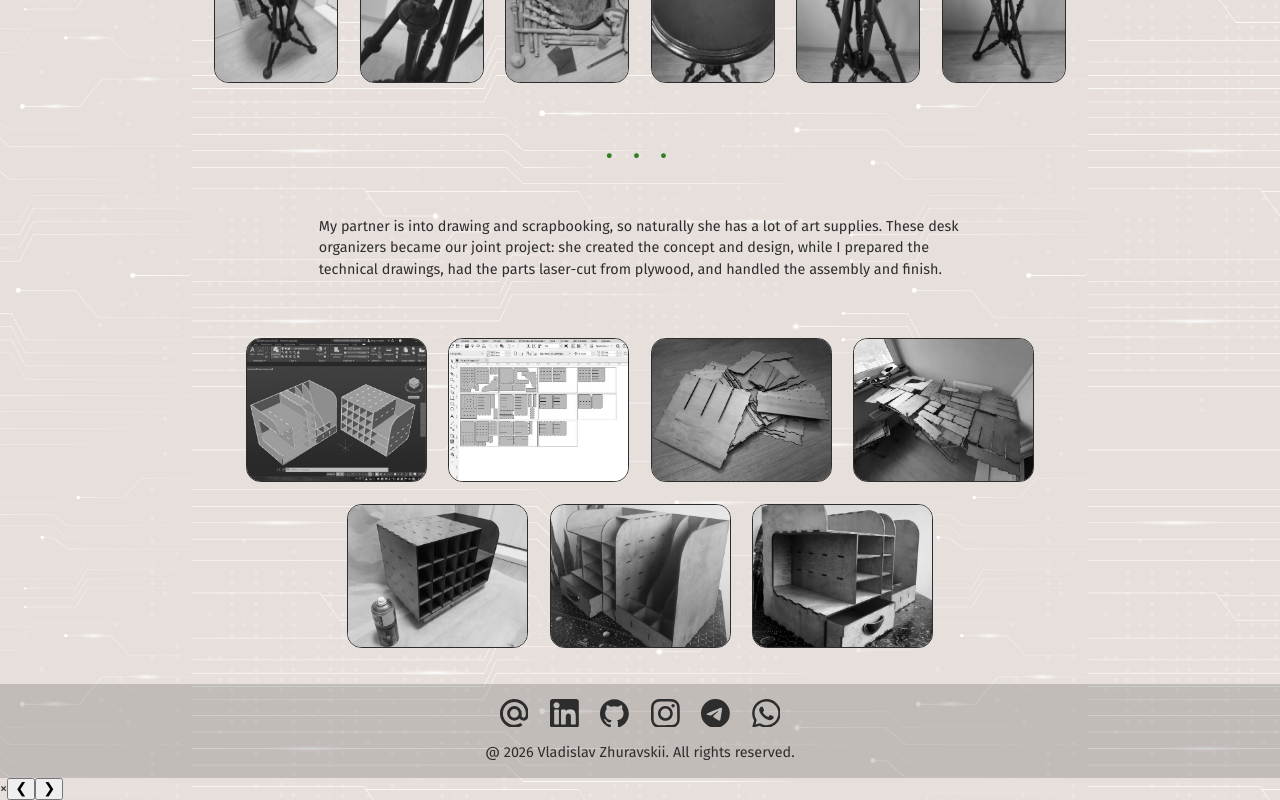
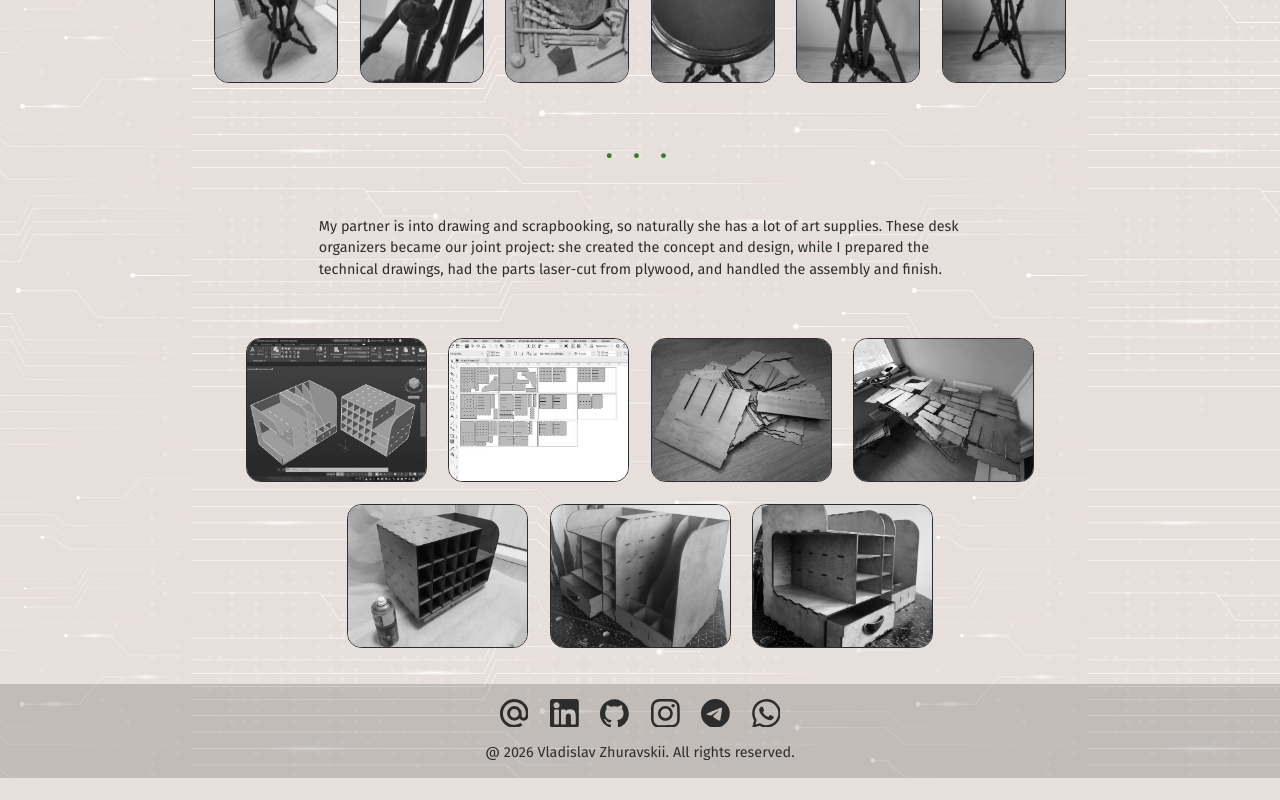
Before and after one commit to Tratatemium/Tratatemium.github.io, a React (Create React App) app: page /hobbies in a window 1280 px wide. Shown: the part 1319-2119 px from the top of the page. After the commit the page ends 2097 px from the top, so only its background shows below. Built offline with nearby package versions, Linux system fonts and the light colour scheme.

Commit message:
Refactor Lightbox component to manage state through App; add navigation buttons and improve styling

```diff
--- a/src/App.jsx
+++ b/src/App.jsx
@@ -14,14 +14,32 @@ import MyPhoto from "./components/MyPhoto";
 import Lightbox from "./components/Lightbox";
 
 function App() {
-  const [isLightboxOpen, setIsLightboxOpen] = useState(false);
-  const [currentImages, setCurrentImages] = useState([]);
-  const [currentIndex, setCurrentIndex] = useState(0);
+  const [lightbox, setLightbox] = useState({
+    isOpen: false,
+    images: [],
+    index: 0,
+  });
 
   function openLightbox(images, index) {
-    setCurrentImages(images);
-    setCurrentIndex(index);
-    setIsLightboxOpen(true);
+    setLightbox({ isOpen: true, images, index });
+  }
+
+  function closeLightbox() {
+    setLightbox((prev) => ({ ...prev, isOpen: false }));
+  }
+
+  function handleNext() {
+    setLightbox((prev) => ({
+      ...prev,
+      index: (prev.index + 1) % prev.images.length,
+    }));
+  }
+
+  function handlePrev() {
+    setLightbox((prev) => ({
+      ...prev,
+      index: (prev.index - 1 + prev.images.length) % prev.images.length,
+    }));
   }
 
   return (
@@ -48,10 +66,12 @@ function App() {
         </div>
       </Router>
       <Lightbox
-        isOpen={isLightboxOpen}
-        images={currentImages}
-        index={currentIndex}
-        onClose={() => setIsLightboxOpen(false)}
+        isOpen={lightbox.isOpen}
+        images={lightbox.images}
+        index={lightbox.index}
+        onClose={closeLightbox}
+        onNext={handleNext}
+        onPrev={handlePrev}
       />
     </>
   );
--- a/src/components/Lightbox.jsx
+++ b/src/components/Lightbox.jsx
@@ -1,15 +1,29 @@
 import styles from "./Lightbox.module.css";
 
-function Lightbox({ isOpen, images, index, onClose }) {
+function Lightbox({ isOpen, images, index, onClose, onNext, onPrev }) {
+  if (!isOpen) return null;
+
+  const currentImage = images[index];
+
   return (
-    <div className={styles.Lightbox}>
-      <span className={styles.close}>&times;</span>
+    <div className={styles.lightbox}>
+      <button className={styles.close} onClick={onClose}>
+        &times;
+      </button>
       <div className={styles.lightboxContent}>
-        <img className={styles.lightboxImg} />
-        <div className={styles.lightboxCaption}></div>
+        <img
+          className={styles.lightboxImg}
+          src={currentImage?.src}
+          alt={currentImage?.alt}
+        />
+        <p className={styles.lightboxCaption}>{currentImage?.caption}</p>
       </div>
-      <button className={styles.prev}>&#10094;</button>
-      <button className={styles.next}>&#10095;</button>
+      <button className={styles.prev} onClick={onPrev}>
+        &#10094;
+      </button>
+      <button className={styles.next} onClick={onNext}>
+        &#10095;
+      </button>
     </div>
   );
 }
--- a/src/components/Lightbox.module.css
+++ b/src/components/Lightbox.module.css
@@ -1,5 +1,5 @@
 .lightbox {
-  display: none;
+  display: flex;
   position: fixed;
   z-index: 999;
   top: 0;
@@ -38,43 +38,44 @@
   box-sizing: border-box;
 }
 
-.lightbox .close {
+.close,
+.prev,
+.next {
   position: absolute;
+  color: white;
+  font-size: 3em;
+  background: none;
+  text-shadow: 0 0 3px black;
+  border: none;
+  cursor: pointer;
+}
+
+.close {
   top: 0px;
   right: 0px;
-  color: white;
-  font-size: 3em;
   width: 1.5em;
   height: 1.5em;
   text-align: center;
-  cursor: pointer;
 }
 
-.lightbox .prev,
-.lightbox .next {
-  position: absolute;
+.prev,
+.next {
   top: 50%;
   transform: translateY(-50%);
-  background: none;
-  color: white;
-  font-size: 3em;
   width: 2em;
   height: 2em;
-  text-shadow: 0 0 3px black;
-  border: none;
-  cursor: pointer;
   user-select: none;
 }
 
-.lightbox .prev {
+.prev {
   left: 20px;
 }
-.lightbox .next {
+.next {
   right: 20px;
 }
 
-.lightbox .prev:hover,
-.lightbox .next:hover,
-.lightbox .close:hover {
+.prev:hover,
+.next:hover,
+.close:hover {
   color: var(--accent-color-1);
 }
```
